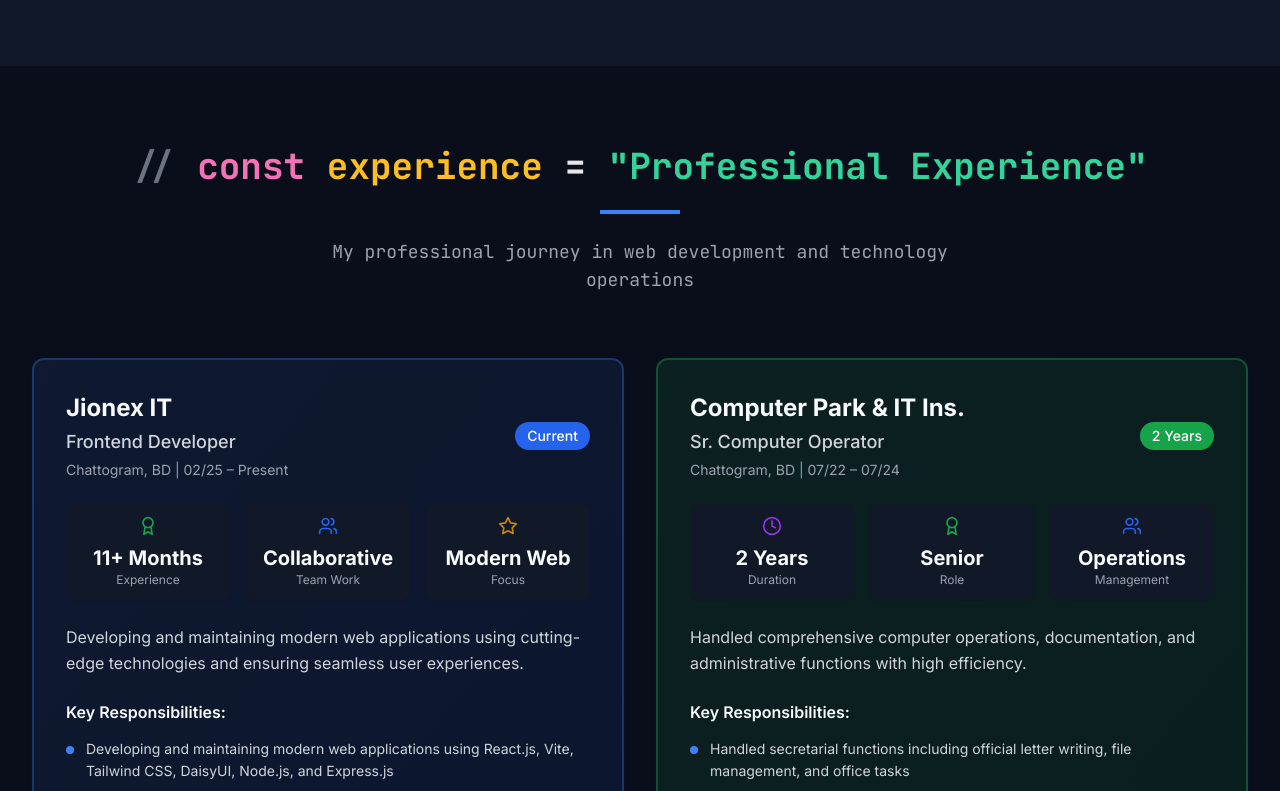
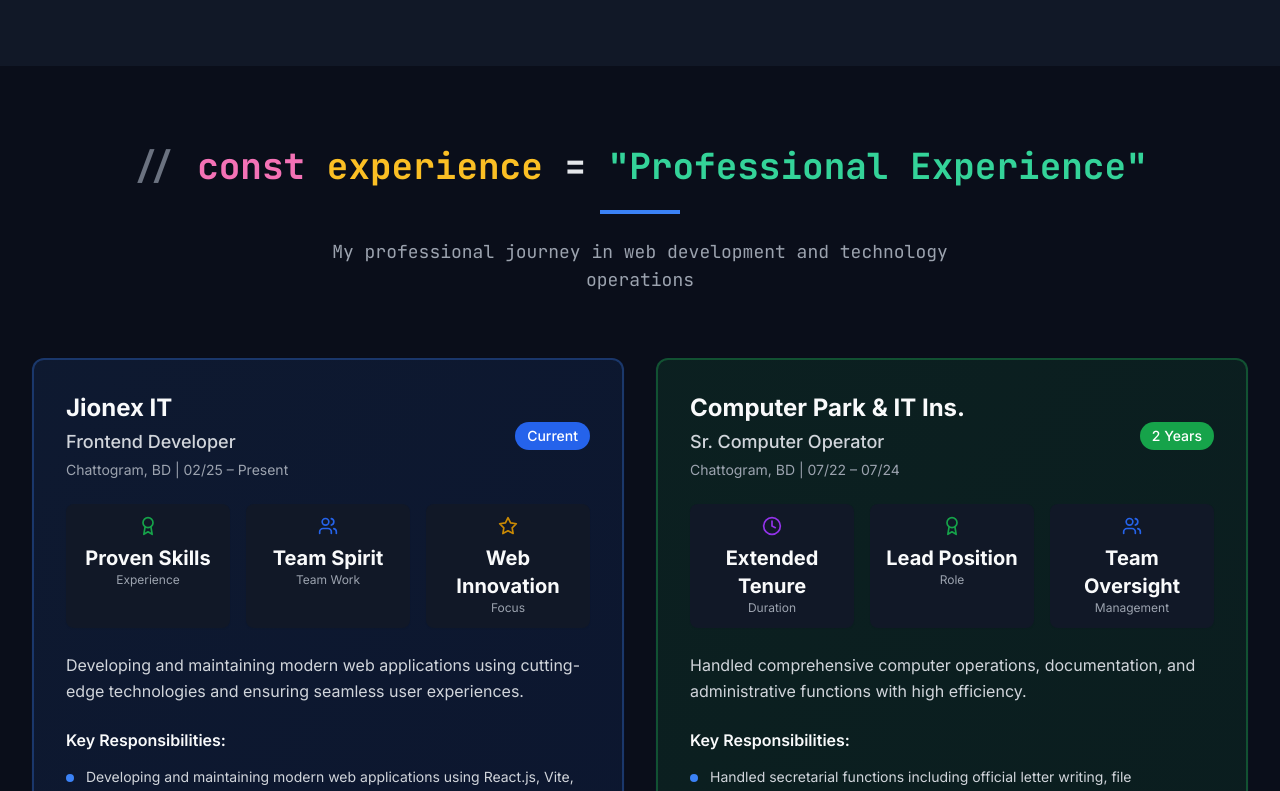
Before and after one commit to Maptaul/New-Resume, a React (Vite) app: page / in a window 1280 px wide. Shown: the part 4973-5764 px from the top of the page. Built offline with nearby package versions, Linux system fonts and the light colour scheme; no server answers.

Commit message:
Update Experience component values and improve Projects image styling

```diff
--- a/src/Components/Experience.jsx
+++ b/src/Components/Experience.jsx
@@ -13,19 +13,19 @@
         {
           icon: <Award size={20} />,
           label: "Experience",
-          value: "11+ Months",
+          value: "Proven Skills",
           color: "text-green-600",
         },
         {
           icon: <Users size={20} />,
           label: "Team Work",
-          value: "Collaborative",
+          value: "Team Spirit",
           color: "text-blue-600",
         },
         {
           icon: <Star size={20} />,
           label: "Focus",
-          value: "Modern Web",
+          value: "Web Innovation",
           color: "text-yellow-600",
         },
       ],
@@ -51,19 +51,19 @@
         {
           icon: <Clock size={20} />,
           label: "Duration",
-          value: "2 Years",
+          value: "Extended Tenure",
           color: "text-purple-600",
         },
         {
           icon: <Award size={20} />,
           label: "Role",
-          value: "Senior",
+          value: "Lead Position",
           color: "text-green-600",
         },
         {
           icon: <Users size={20} />,
           label: "Management",
-          value: "Operations",
+          value: "Team Oversight",
           color: "text-blue-600",
         },
       ],
--- a/src/Components/Projects.jsx
+++ b/src/Components/Projects.jsx
@@ -139,7 +139,7 @@
                 <img
                   src={project.image}
                   alt={project.title}
-                  className="w-full h-48 object-fit group-hover:scale-105 transition-transform duration-500"
+                  className="w-full h-48 object-cover group-hover:scale-105 transition-transform duration-500"
                 />
                 <div className="absolute inset-0 bg-black/40 opacity-0 group-hover:opacity-100 transition-opacity duration-300 flex items-center justify-center space-x-4">
                   <motion.a
```
